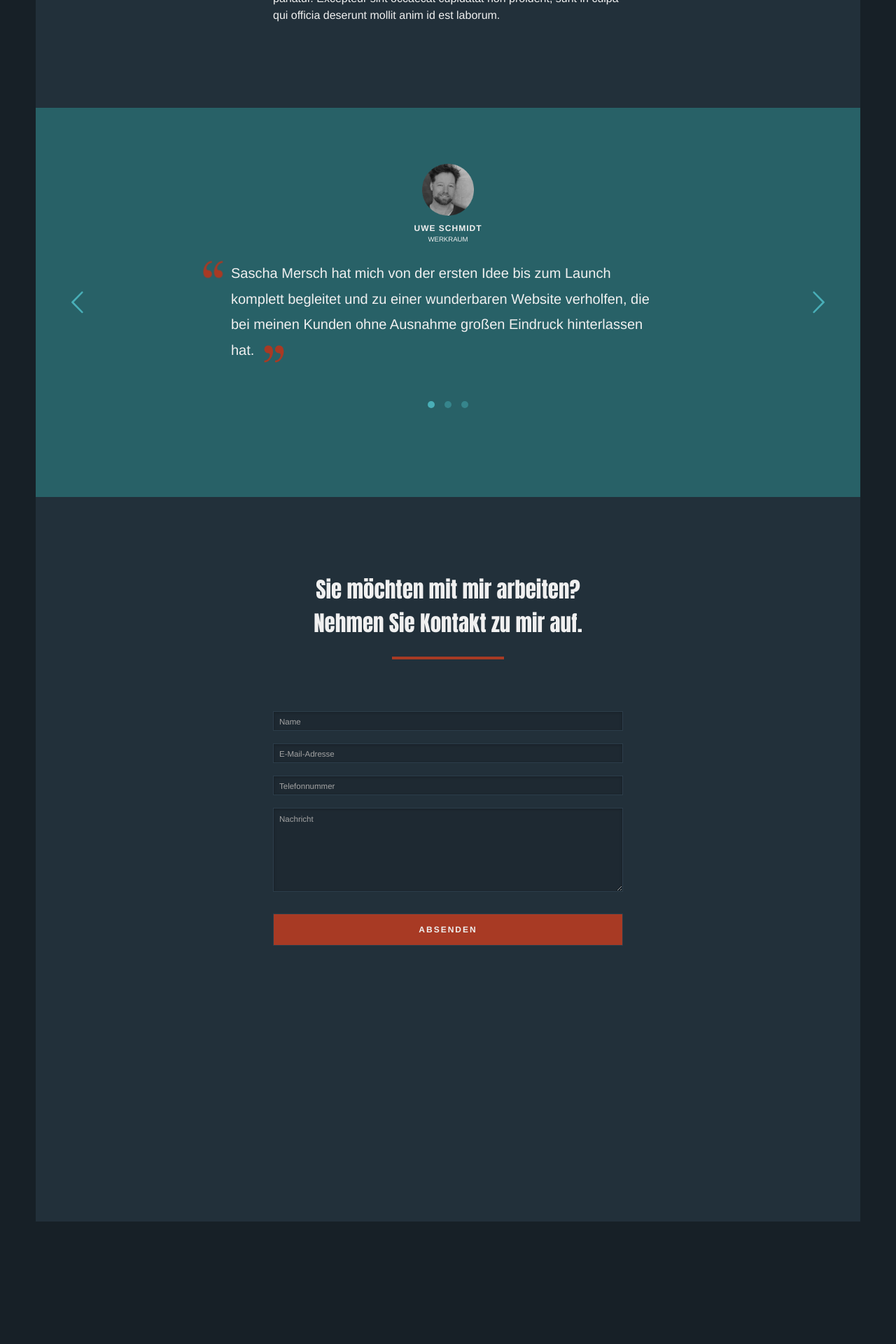
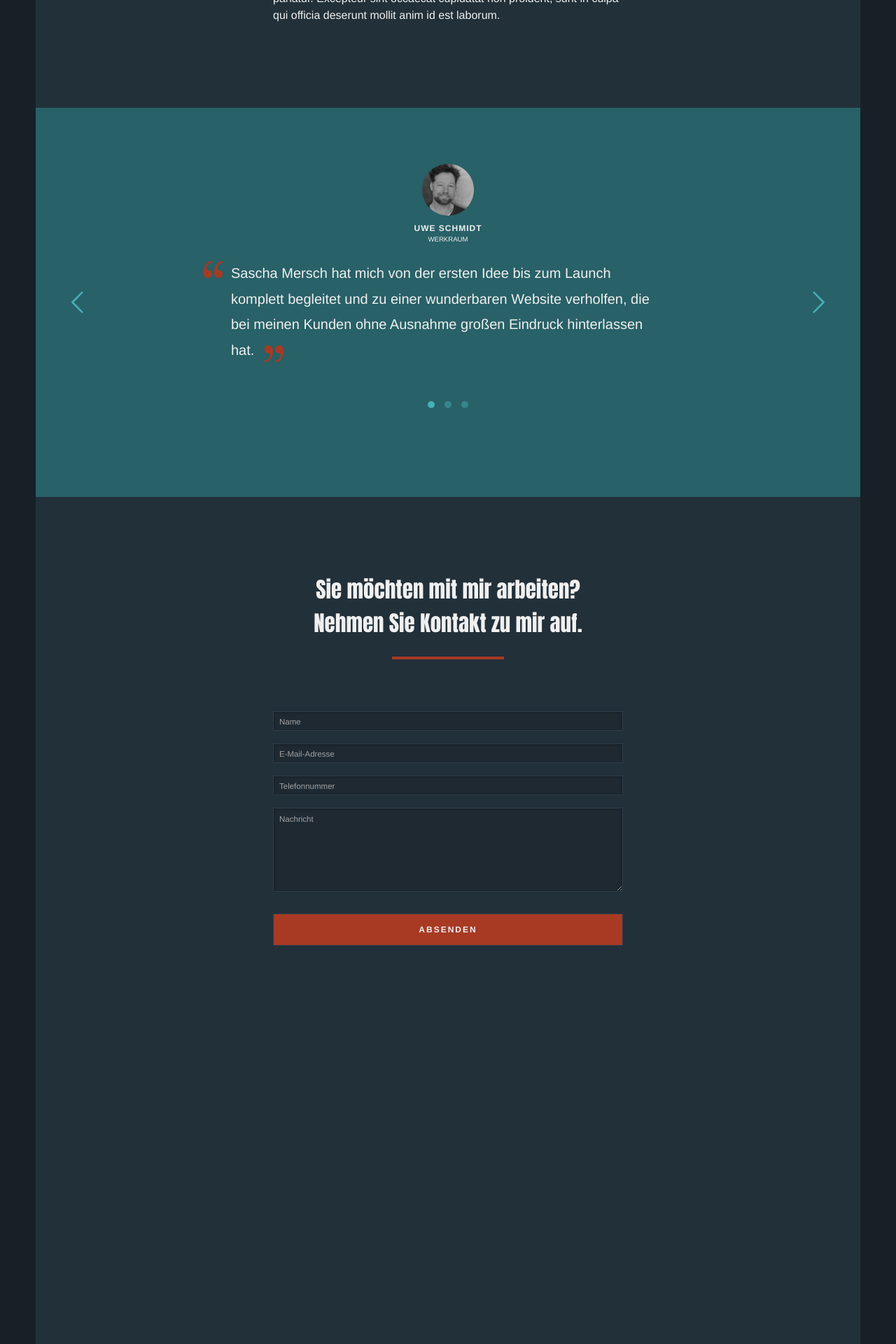
Before and after one commit to rschach/ichzweinull, a Jekyll site: the page built from index.html, in a window 1280 px wide. Shown: the part 2660-4580 px from the top of the page at 70% size. Built offline with Jekyll 4.4.1, drawn with Linux system fonts in a browser that asks for light colours; nearby versions of some CDN libraries; some web fonts are replaced; before the commit the page ends 4405 px from its top, so only the background shows below that.

Commit message:
Chrome mobile fixes

```diff
--- a/_sass/1-base/_base.sass
+++ b/_sass/1-base/_base.sass
@@ -1,7 +1,8 @@
 *
   box-sizing: border-box
 
-body
+html, body
+  height: 100%
   background: $bg-color
   color: $text-color
   font-family: $base-font
--- a/_sass/2-modules/_modal.sass
+++ b/_sass/2-modules/_modal.sass
@@ -57,11 +57,9 @@
 
 .modal::-webkit-scrollbar-track
   background: lighten($bg-lighter, 3%)
-  // border-radius: 10px
 
 .modal::-webkit-scrollbar-thumb
   background: $primary
-  // border-radius: 10px
 
   &:hover
     background: $primary
--- a/_sass/2-modules/_overlay.sass
+++ b/_sass/2-modules/_overlay.sass
@@ -8,6 +8,8 @@
   height: 100%
   opacity: 0
   transition: all .3s ease-in-out
+  // Chrome mobile overlay fix
+  -webkit-transform: translateZ(0)
 
   &.is-visible
     z-index: 101
--- a/_sass/3-layout/_footer.sass
+++ b/_sass/3-layout/_footer.sass
@@ -1,3 +1,3 @@
 footer
   background: $bg-lighter
-  min-height: 25vh
+  min-height: 400px
--- a/_sass/3-layout/_sections.sass
+++ b/_sass/3-layout/_sections.sass
@@ -1,8 +1,9 @@
 div.sections
   padding: 0
   margin: 0 auto
+  position: relative
+  overflow: hidden
   max-width: $container-initial-width
-  position: relative
 
   +media($small-med)
       max-width: $container-medium-width
--- a/css/main.css
+++ b/css/main.css
@@ -330,14 +330,15 @@
 * {
   box-sizing: border-box; }
 
-body {
+html, body {
+  height: 100%;
   background: #172027;
   color: #f0f0f0;
   font-family: 'Neue Haas Unica W01', 'Nimbus Sans L', Helvetica, Arial, sans-serif;
   font-size: 1em;
   line-height: 1.5;
   -webkit-tap-highlight-color: rgba(34, 47, 58, 0.25); }
-  body.noscroll {
+  html.noscroll, body.noscroll {
     overflow: hidden; }
 
 img {
@@ -595,7 +596,8 @@
   width: 100%;
   height: 100%;
   opacity: 0;
-  transition: all 0.3s ease-in-out; }
+  transition: all 0.3s ease-in-out;
+  -webkit-transform: translateZ(0); }
   .overlay.is-visible {
     z-index: 101;
     opacity: 1; }
@@ -865,8 +867,9 @@
 div.sections {
   padding: 0;
   margin: 0 auto;
-  max-width: 100%;
-  position: relative; }
+  position: relative;
+  overflow: hidden;
+  max-width: 100%; }
   @media screen and (min-width: 700px) {
     div.sections {
       max-width: calc(100% - 40px); } }
@@ -1026,4 +1029,4 @@
 
 footer {
   background: #22303a;
-  min-height: 25vh; }
+  min-height: 400px; }
```
